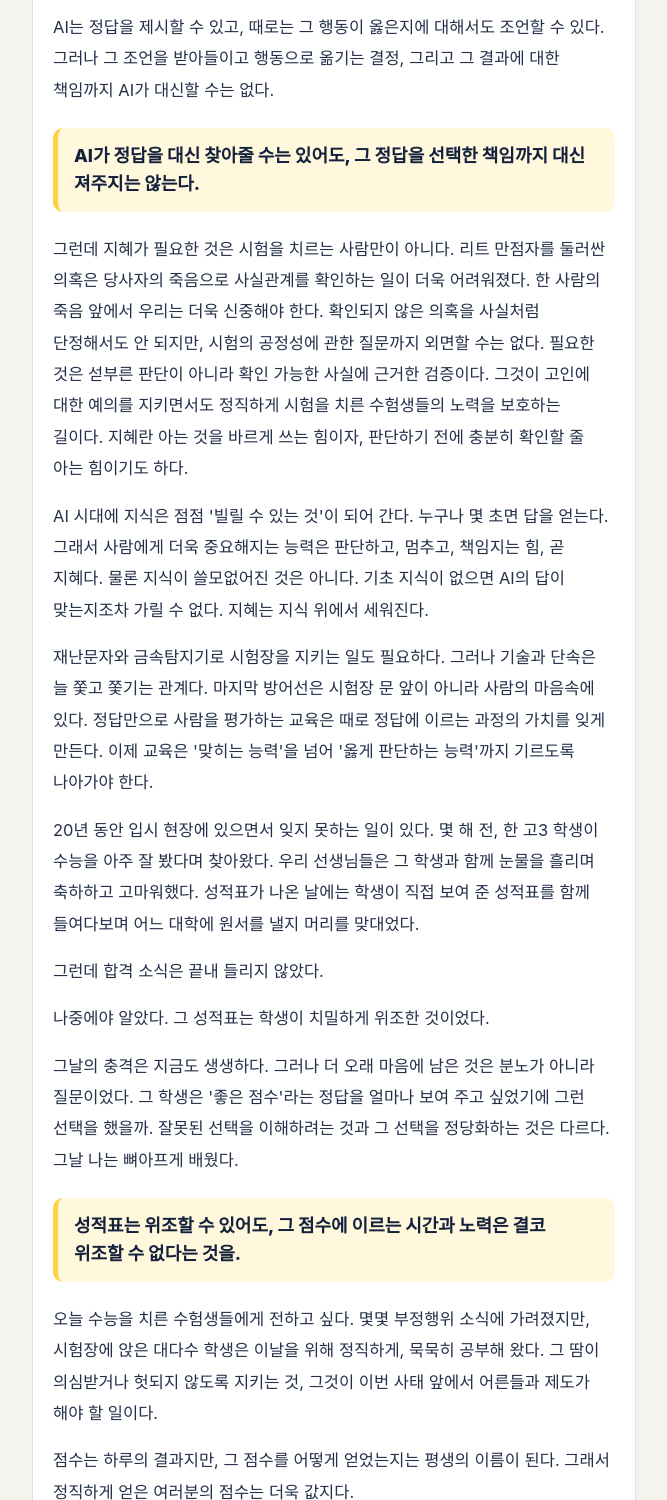
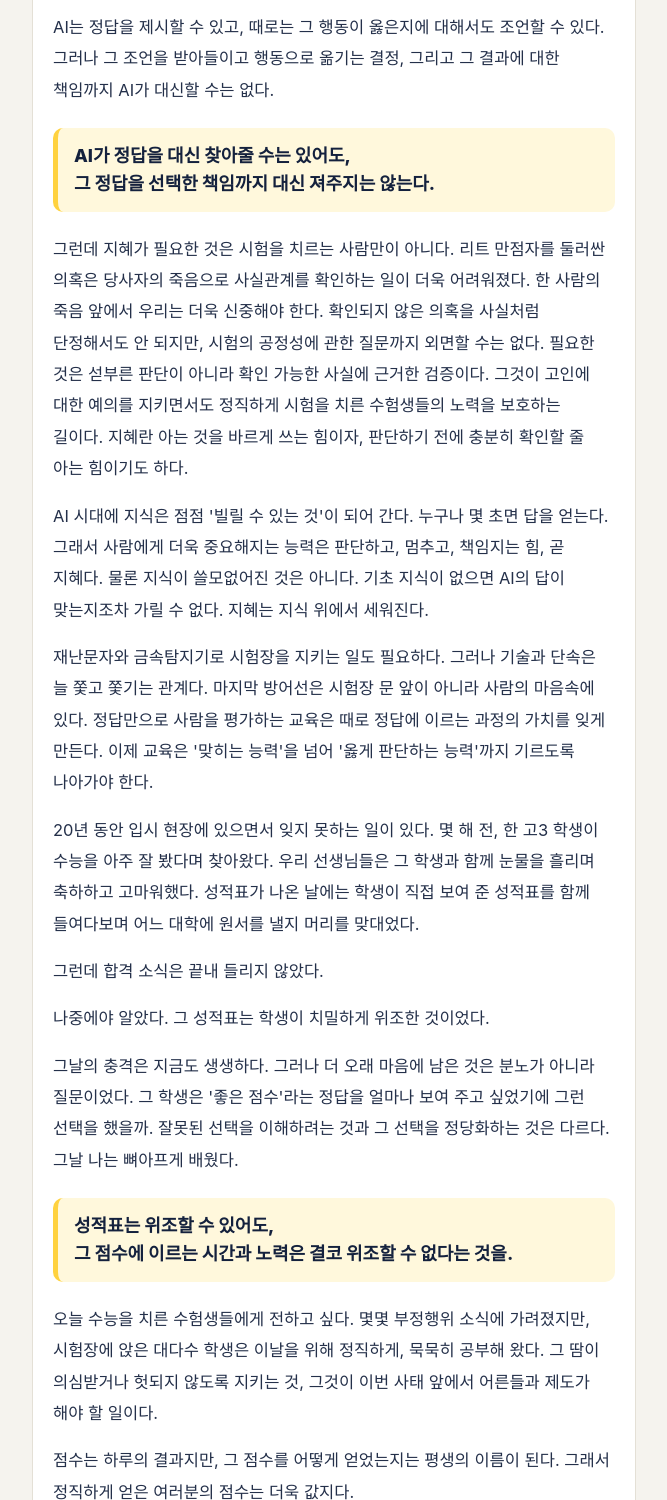
Before and after one commit to junghanro/daily-edu-news, a plain HTML site: page index.html in a window 1280 px wide. Shown: the part 1300-2800 px from the top of the page, without its empty margins (306-973 px from the left). Drawn offline with Linux system fonts and the light colour scheme; a web font is replaced by a local one.

Commit message:
Add files via upload

```diff
--- a/index.html
+++ b/index.html
@@ -201,7 +201,7 @@
 
       <p class="body">AI는 정답을 제시할 수 있고, 때로는 그 행동이 옳은지에 대해서도 조언할 수 있다. 그러나 그 조언을 받아들이고 행동으로 옮기는 결정, 그리고 그 결과에 대한 책임까지 AI가 대신할 수는 없다.</p>
 
-      <p class="pull"><span class="k">AI가 정답을 대신 찾아줄 수는 있어도,</span> <span class="k">그 정답을 선택한 책임까지</span> <span class="k">대신 져주지는 않는다.</span></p>
+      <p class="pull"><span class="k">AI가 정답을 대신 찾아줄 수는 있어도,</span><br><span class="k">그 정답을 선택한 책임까지</span> <span class="k">대신 져주지는 않는다.</span></p>
 
       <p class="body">그런데 지혜가 필요한 것은 시험을 치르는 사람만이 아니다. 리트 만점자를 둘러싼 의혹은 당사자의 죽음으로 사실관계를 확인하는 일이 더욱 어려워졌다. 한 사람의 죽음 앞에서 우리는 더욱 신중해야 한다. 확인되지 않은 의혹을 사실처럼 단정해서도 안 되지만, 시험의 공정성에 관한 질문까지 외면할 수는 없다. 필요한 것은 섣부른 판단이 아니라 확인 가능한 사실에 근거한 검증이다. 그것이 고인에 대한 예의를 지키면서도 정직하게 시험을 치른 수험생들의 노력을 보호하는 길이다. 지혜란 아는 것을 바르게 쓰는 힘이자, 판단하기 전에 충분히 확인할 줄 아는 힘이기도 하다.</p>
 
@@ -217,13 +217,13 @@
 
       <p class="body">그날의 충격은 지금도 생생하다. 그러나 더 오래 마음에 남은 것은 분노가 아니라 질문이었다. 그 학생은 '좋은 점수'라는 정답을 얼마나 보여 주고 싶었기에 그런 선택을 했을까. 잘못된 선택을 이해하려는 것과 그 선택을 정당화하는 것은 다르다. 그날 나는 뼈아프게 배웠다.</p>
 
-      <p class="pull"><span class="k">성적표는 위조할 수 있어도,</span> <span class="k">그 점수에 이르는 시간과 노력은</span> <span class="k">결코 위조할 수 없다는 것을.</span></p>
+      <p class="pull"><span class="k">성적표는 위조할 수 있어도,</span><br><span class="k">그 점수에 이르는 시간과 노력은</span> <span class="k">결코 위조할 수 없다는 것을.</span></p>
 
       <p class="body">오늘 수능을 치른 수험생들에게 전하고 싶다. 몇몇 부정행위 소식에 가려졌지만, 시험장에 앉은 대다수 학생은 이날을 위해 정직하게, 묵묵히 공부해 왔다. 그 땀이 의심받거나 헛되지 않도록 지키는 것, 그것이 이번 사태 앞에서 어른들과 제도가 해야 할 일이다.</p>
 
       <p class="body">점수는 하루의 결과지만, 그 점수를 어떻게 얻었는지는 평생의 이름이 된다. 그래서 정직하게 얻은 여러분의 점수는 더욱 값지다.</p>
 
-      <p class="closing">기술이 똑똑해질수록, 사람은 더 지혜로워져야 한다.<strong>Smarter Edu-Tech, Wiser Humans.</strong></p>
+      <p class="closing">기술이 똑똑해질수록,<br>사람은 더 지혜로워져야 한다.<strong>Smarter Edu-Tech,<br>Wiser Humans.</strong></p>
       <p class="ainote">AI와 함께 작성 · 필자 직접 검토 및 판단</p>
     </article>
   </section>
```
